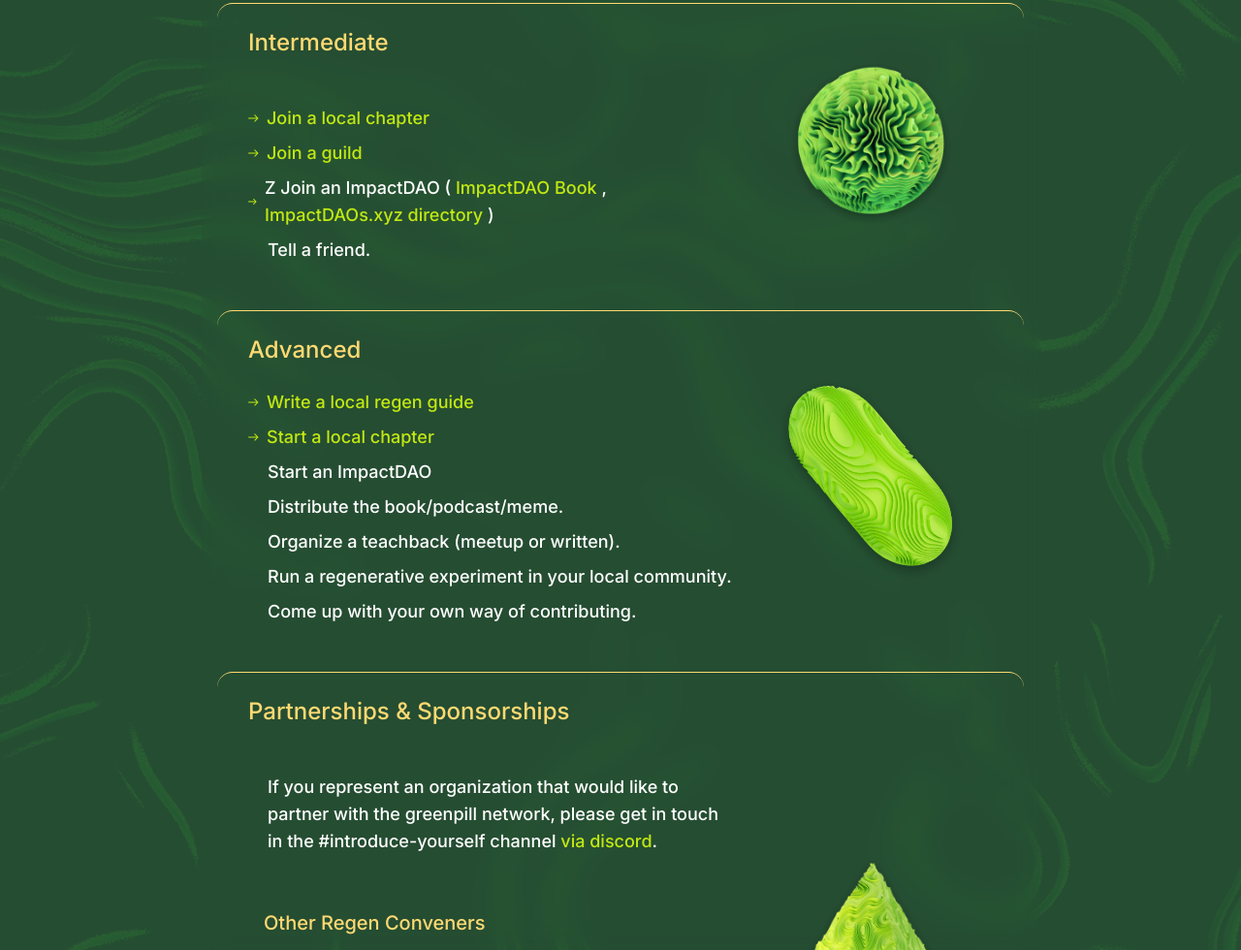
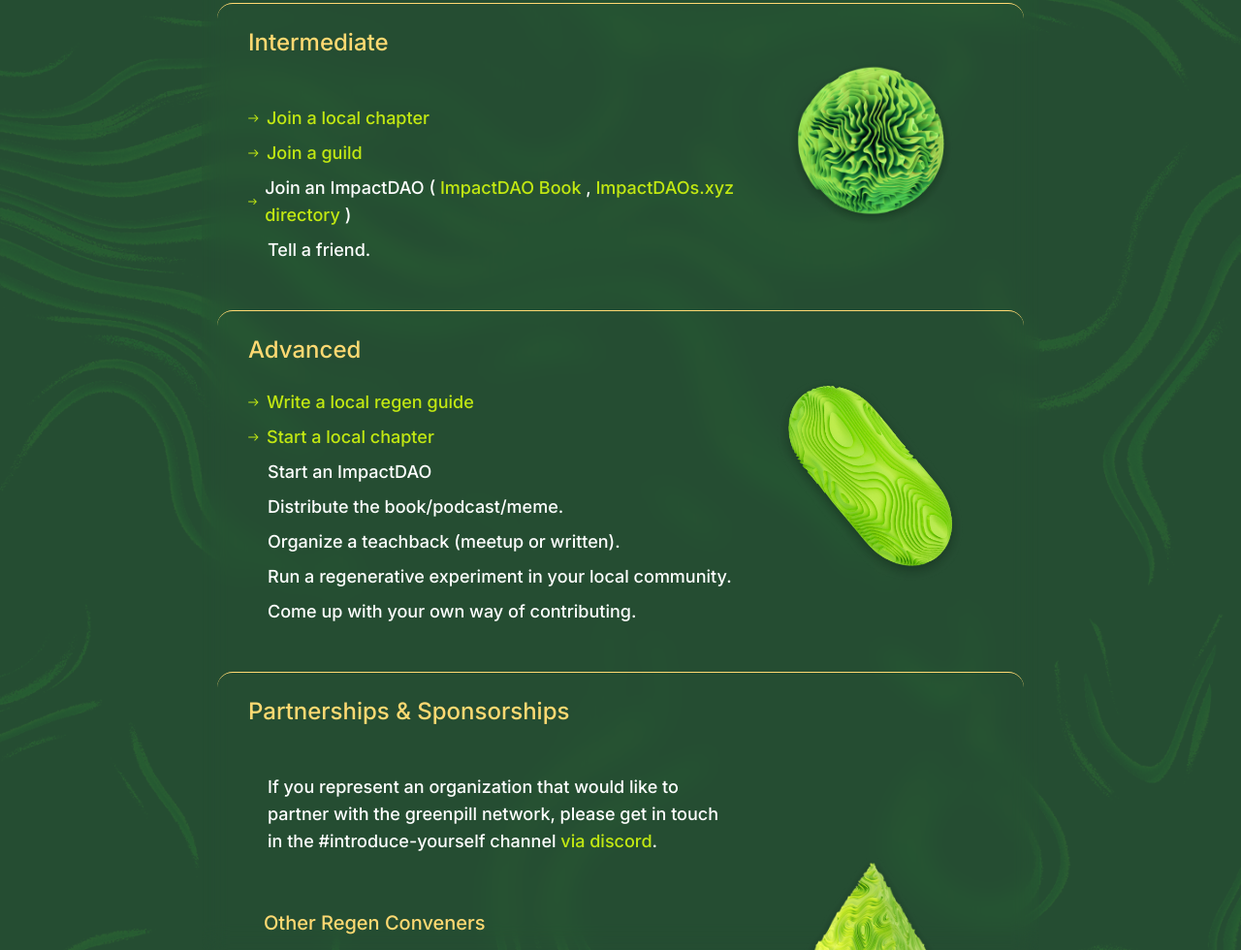
Before and after one commit to cristinalare/green-pill, a website: page index.html in a window 1280 px wide. Shown: the part 4713-5693 px from the top of the page at 97% size. Drawn offline with nearby package versions, Linux system fonts and the light colour scheme; a web font is replaced by a local one.

Commit message:
Removed unneeded letter Z from text
Signed-off-by: Afolabi <afo@greenpill.builders>

```diff
--- a/index.html
+++ b/index.html
@@ -825,7 +825,7 @@
                       d="M0.5 3.5C0.223858 3.5 0 3.72386 0 4C0 4.27614 0.223858 4.5 0.5 4.5V3.5ZM10.3536 4.35355C10.5488 4.15829 10.5488 3.84171 10.3536 3.64645L7.17157 0.464466C6.97631 0.269204 6.65973 0.269204 6.46447 0.464466C6.2692 0.659728 6.2692 0.976311 6.46447 1.17157L9.29289 4L6.46447 6.82843C6.2692 7.02369 6.2692 7.34027 6.46447 7.53553C6.65973 7.7308 6.97631 7.7308 7.17157 7.53553L10.3536 4.35355ZM0.5 4.5H10V3.5H0.5V4.5Z"
                       fill="currentColor" />
                   </svg>
-                  <p style="color:white">Z
+                  <p style="color:white">
                     Join an ImpactDAO (
                     <a class="link" style="padding: 0px!important" href="https://greenpill.network/pdf/ImpactDAO.pdf">
                       ImpactDAO Book
```
